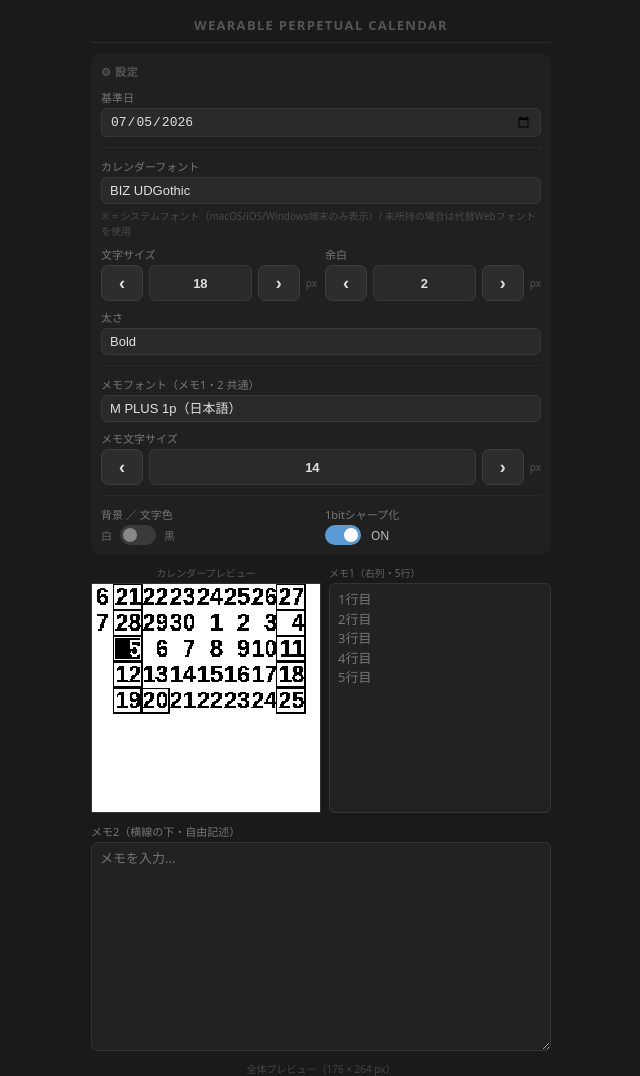
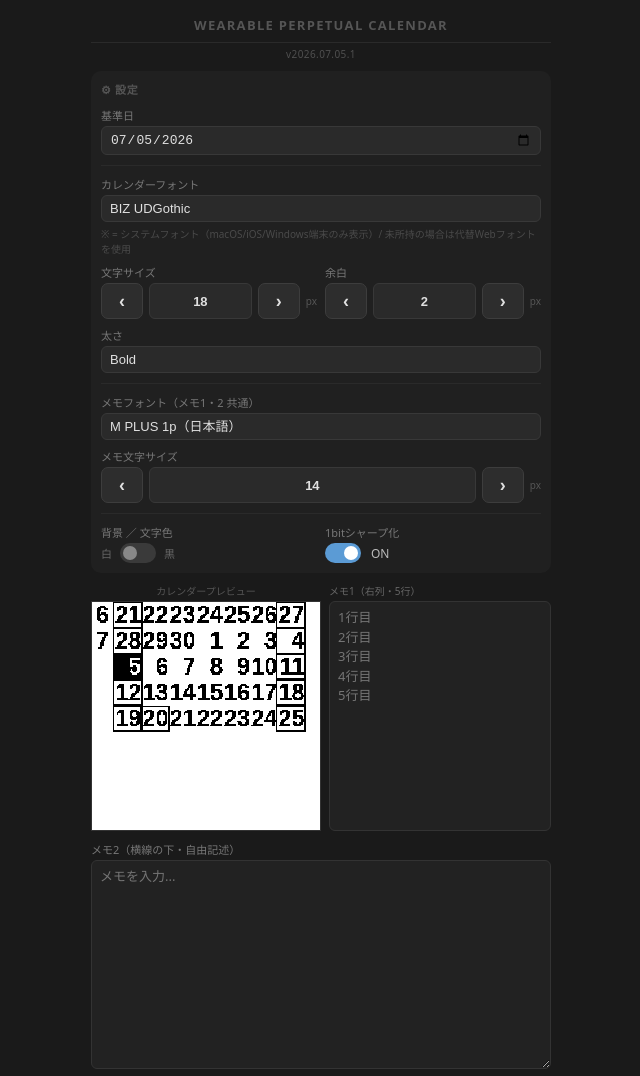
Before and after one commit to namakemonomntofficial/NFC_Perpetual-calendar, a plain HTML site: page index.html in a window 1280 px wide. Shown: the top 1076 px of the page, without its empty margins (319-959 px from the left). Drawn offline with Linux system fonts and the light colour scheme; a web font is replaced by a local one.

Commit message:
Add files via upload

```diff
--- a/index.html
+++ b/index.html
@@ -3,6 +3,7 @@
 <head>
 <meta charset="UTF-8">
 <meta name="viewport" content="width=device-width, initial-scale=1.0, maximum-scale=1.0, user-scalable=no">
+<meta name="nfc-calendar-version" content="2026.07.05.1">
 <title>Wearable Perpetual Calendar</title>
 <style>
   @import url('https://fonts.googleapis.com/css2?family=BIZ+UDGothic:wght@400;700&family=Ubuntu+Condensed&family=Noto+Sans+JP:wght@400;700&family=Saira+Condensed:wght@400;700&family=Saira+Extra+Condensed:wght@400;700&display=swap');
@@ -12,6 +13,7 @@
   .page { max-width: 480px; margin: 0 auto; padding: 10px; display: flex; flex-direction: column; gap: 10px; }
   h1 { font-size: 13px; font-weight: 600; color: #555; letter-spacing: .1em;
        text-align: center; padding: 6px 0 8px; border-bottom: 1px solid #2a2a2a; }
+  .version-label { margin-top: -6px; text-align: center; font-size: 10px; color: #4f4f4f; letter-spacing: .04em; }
 
   /* ── 設定パネル ── */
   .settings { display: flex; flex-direction: column; gap: 8px;
@@ -123,6 +125,7 @@
 <body>
 <div class="page">
   <h1>WEARABLE PERPETUAL CALENDAR</h1>
+  <div class="version-label" id="appVersionLabel"></div>
 
   <!-- ① 設定パネル（最上部） -->
   <div class="settings">
@@ -285,7 +288,9 @@ const CAL_OFFSET_X   = -3;
 const COL_SQUEEZE    = 2;
 const MONTH_OFFSET_X = -2;
 const NUMBER_OFFSET_Y = 1;
-const SELECTED_INSET  = 2;
+const SELECTED_INSET  = 1;
+const APP_HTML_VERSION = '2026.07.05.1';
+window.NFC_CALENDAR_VERSION = APP_HTML_VERSION;
 let calHitCells = [];
 let dateFrameOverrides = {};
 
@@ -893,6 +898,7 @@ window.copyDebugLog = async () => {
 };
 get('btnCopyDebug').addEventListener('click', window.copyDebugLog);
 get('btnClearDebug').addEventListener('click', window.clearDebugLog);
+get('appVersionLabel').textContent = `v${APP_HTML_VERSION}`;
 get('btnSend').addEventListener('click', () => {
   const dataUrl = currentImageDataUrl();
   if (window.AndroidInterface?.onSendRequested)
```
